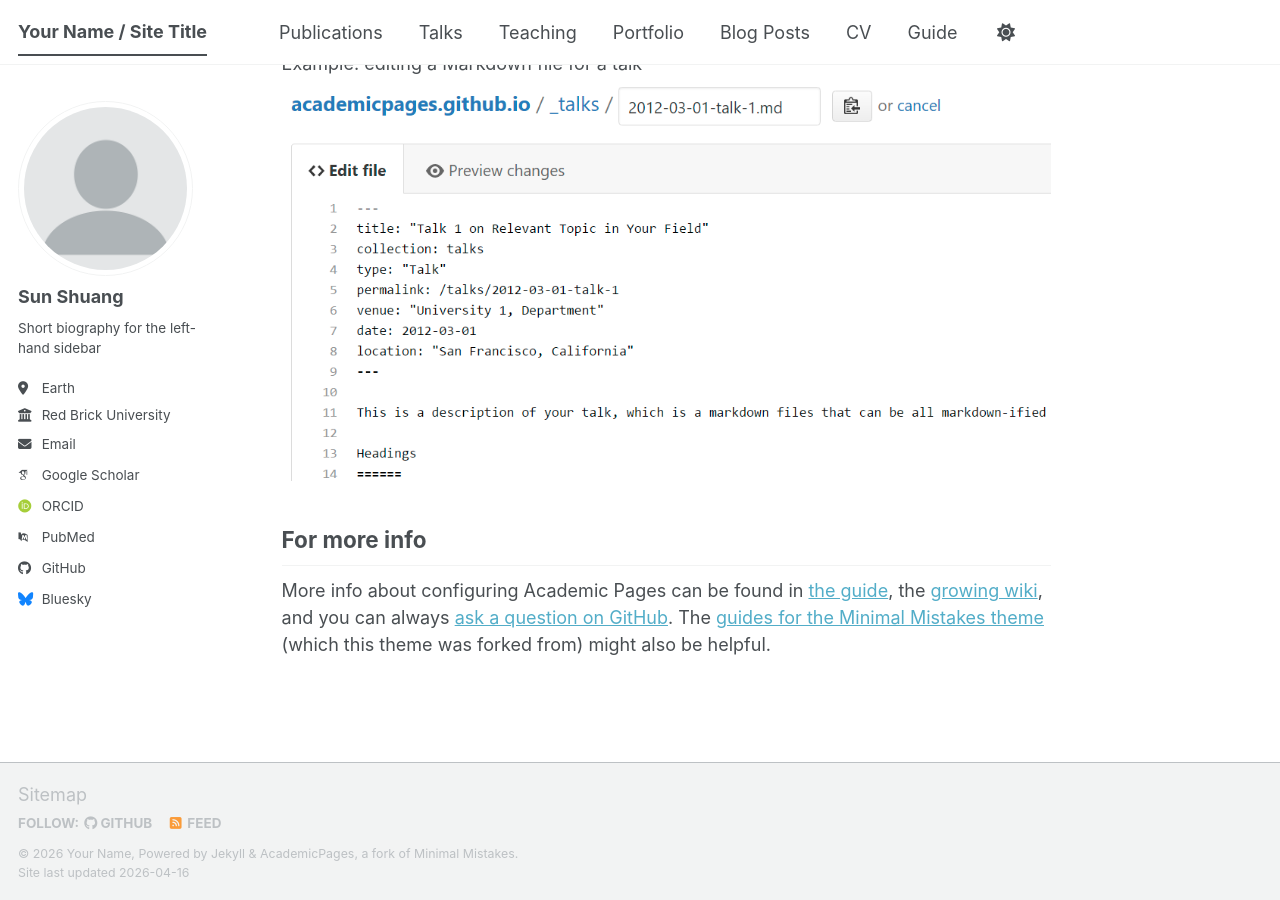
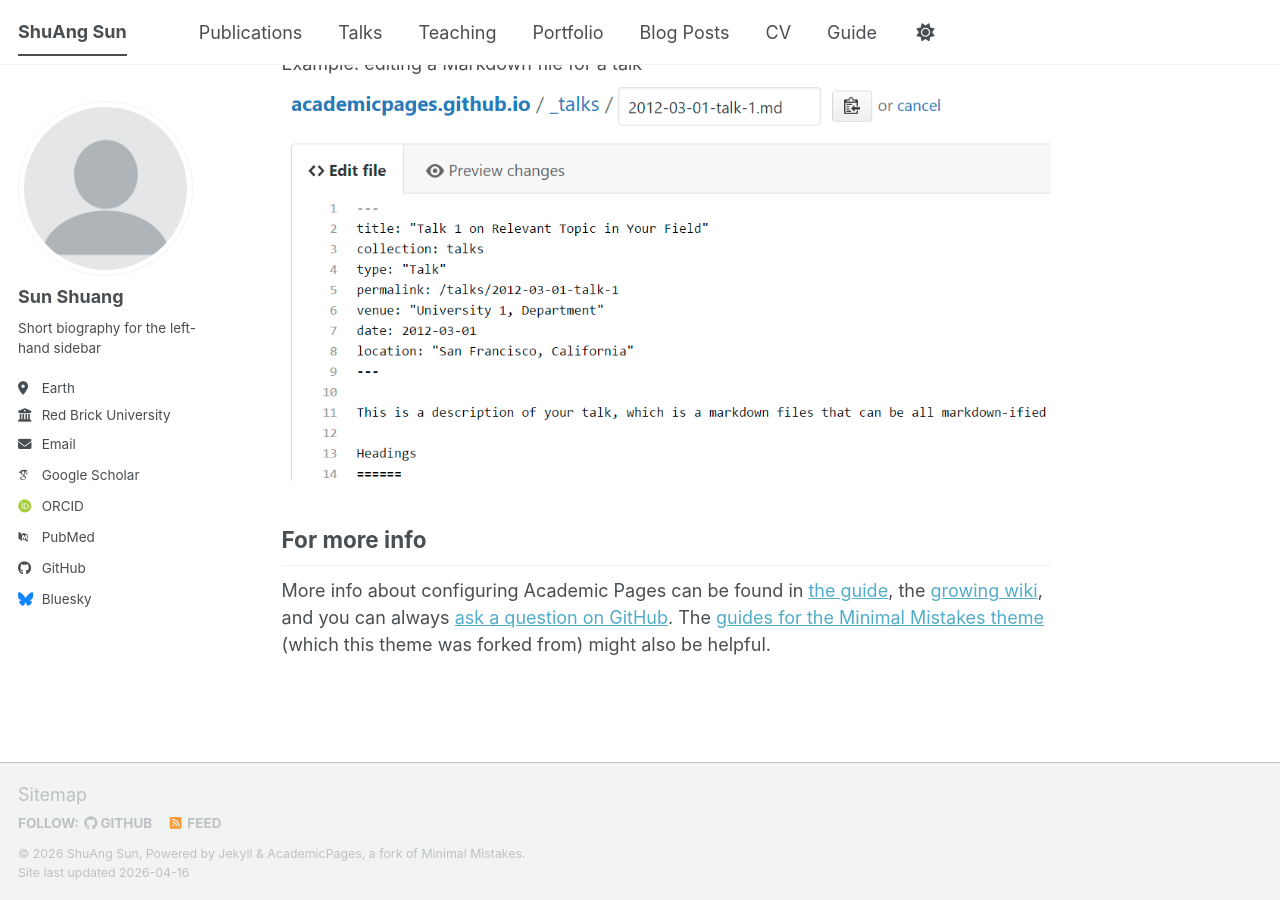
Before and after one commit to SunShuAng001/SunShuAng001.github.io, a Jekyll site: the page built from _pages/about.md, in a window 1280 px wide and 900 px high, scrolled down 2720 px. Built offline with Jekyll 4.4.1, drawn with Linux system fonts in a browser that asks for light colours; some web fonts are replaced; a script bundle is joined from its source files by our own code; library files that are not in the unit come from our copies.

Commit message:
Update _config.yml

```diff
--- a/_config.yml
+++ b/_config.yml
@@ -9,9 +9,9 @@
 # Basic Site Settings
 locale                   : "en-US"
 site_theme               : "default" # The available themes options are "default", "air", "sunrise", "mint", "dirt" and "contrast"
-title                    : "Your Name / Site Title"
+title                    : "ShuAng Sun"
 title_separator          : "-"
-name                     : &name "Your Name"
+name                     : &name "ShuAng Sun"
 description              : &description "Your Name's academic portfolio"   # Update this with a general description of your site, this is the default if not overridden by a page
 url                      : https://academicpages.github.io # The base hostname & protocol for your site e.g. "https://[your GitHub username].github.io",
                                                            # or if you already have some other page hosted on Github then use "https://[your GitHub username].github.io/[Your Repo Name]"
```
